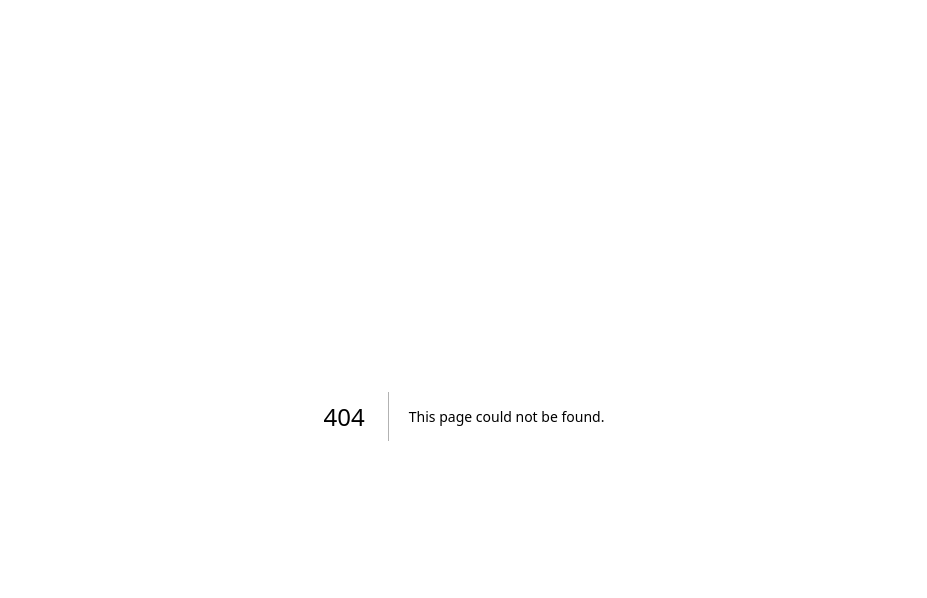
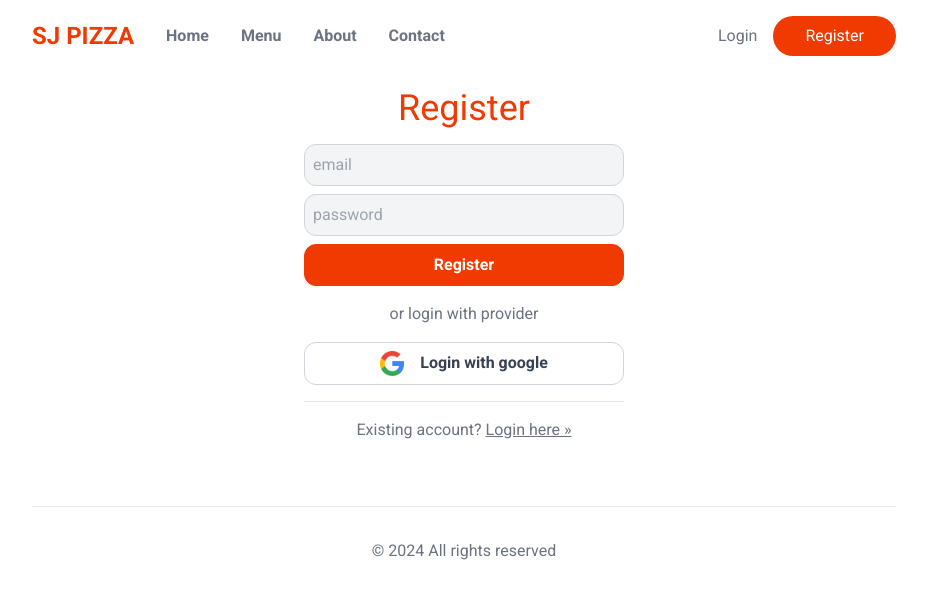
Before and after one commit to Shakithyanshaw/food-ordering-app, a Next.js app: page /register in a window 1280 px wide. Before the commit this address had no page. Shown: the top 598 px of the page, without its empty margins (176-1103 px from the left). Built offline with nearby package versions, Linux system fonts and the light colour scheme.

Commit message:
code basic register.js

```diff
--- a/src/app/components/layout/Header.js
+++ b/src/app/components/layout/Header.js
@@ -3,19 +3,22 @@
 export default function Header() {
   return (
     <header className="flex items-center justify-between">
-      <Link className="text-primary font-semibold text-2xl" href="">
-        SJ PIZZA
-      </Link>
       <nav className="flex items-center gap-8 text-gray-500 font-semibold">
-        <Link href={''}>Home</Link>
+        <Link className="text-primary font-semibold text-2xl" href="/">
+          SJ PIZZA
+        </Link>
+        <Link href={'/'}>Home</Link>
         <Link href={''}>Menu</Link>
         <Link href={''}>About</Link>
         <Link href={''}>Contact</Link>
+      </nav>
+      <nav className="flex items-center gap-4 text-gray-500">
+        <Link href="/login">Login</Link>
         <Link
-          href={''}
+          href={'/register'}
           className="bg-primary rounded-full text-white px-8 py-2"
         >
-          Login
+          Register
         </Link>
       </nav>
     </header>
--- a/src/app/globals.css
+++ b/src/app/globals.css
@@ -6,3 +6,25 @@
   @apply block md:grid;
   grid-template-columns: 0.4fr 0.6fr;
 }
+select,
+input[type='email'],
+input[type='password'],
+input[type='tel'],
+input[type='text'] {
+  @apply block w-full mb-2 rounded-xl;
+  @apply border p-2 border-gray-300 bg-gray-100;
+}
+button,
+.button {
+  @apply flex w-full justify-center gap-2 text-gray-700 font-semibold;
+  @apply border border-gray-300 rounded-xl px-6 py-2;
+}
+button[type='submit'],
+.submit,
+button.primary {
+  @apply border-primary bg-primary text-white;
+}
+button[type='submit']:disabled,
+.submit:disabled {
+  @apply cursor-not-allowed bg-red-400;
+}
--- a/src/app/layout.js
+++ b/src/app/layout.js
@@ -1,5 +1,6 @@
 import { Roboto } from 'next/font/google';
 import './globals.css';
+import Header from './components/layout/Header';
 
 const roboto = Roboto({ subsets: ['latin'], weight: ['400', '500', '700'] });
 
@@ -12,7 +13,13 @@
   return (
     <html lang="en">
       <body className={roboto.className}>
-        <main className="max-w-4xl mx-auto p-4">{children}</main>
+        <main className="max-w-4xl mx-auto p-4">
+          <Header />
+          {children}
+          <footer className="border-t p-8 text-center text-gray-500 mt-16">
+            &copy; 2024 All rights reserved
+          </footer>
+        </main>
       </body>
     </html>
   );
--- a/src/app/page.js
+++ b/src/app/page.js
@@ -1,4 +1,3 @@
-import Header from './components/layout/Header';
 import Hero from './components/layout/Hero';
 import HomeMenu from './components/layout/HomeMenu';
 import SectionHeaders from './components/layout/SectionHeaders';
@@ -6,7 +5,6 @@
 export default function Home() {
   return (
     <>
-      <Header />
       <Hero />
       <HomeMenu />
       <section className="text-center my-16" id="about">
@@ -44,9 +42,6 @@
           </a>
         </div>
       </section>
-      <footer className="border-t p-8 text-center text-gray-500 mt-16">
-        &copy; 2024 All rights reserved
-      </footer>
     </>
   );
 }
--- /dev/null
+++ b/src/app/register/page.js
@@ -0,0 +1,29 @@
+import Image from 'next/image';
+import Link from 'next/link';
+
+export default function RegisterPage() {
+  return (
+    <section className="mt-8">
+      {' '}
+      <h1 className="text-center text-primary text-4xl mb-4">Register</h1>
+      <form className="block max-w-xs mx-auto">
+        <input type="email" placeholder="email" />
+        <input type="password" placeholder="password" />
+        <button type="submit">Register</button>
+        <div className="my-4 text-center text-gray-500">
+          or login with provider
+        </div>
+        <button className="flex gap-4 justify-center">
+          <Image src={'/google.png'} alt={''} width={24} height={24} />
+          Login with google
+        </button>
+        <div className="text-center my-4 text-gray-500 border-t pt-4">
+          Existing account?{' '}
+          <Link className="underline" href={'/login'}>
+            Login here &raquo;
+          </Link>
+        </div>
+      </form>
+    </section>
+  );
+}
```
Also changed, not shown: package.json (+6 -5 lines), 1 other file (tests, documents, lock files or other folders).
